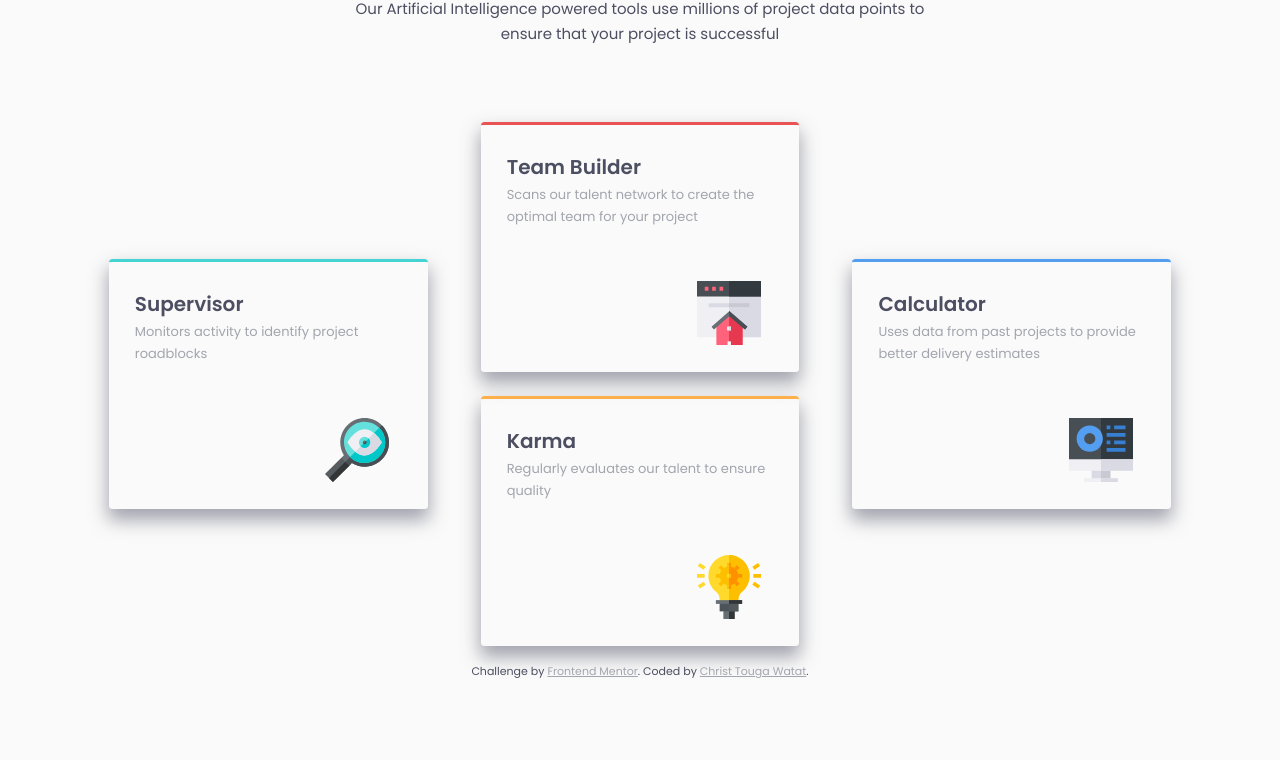
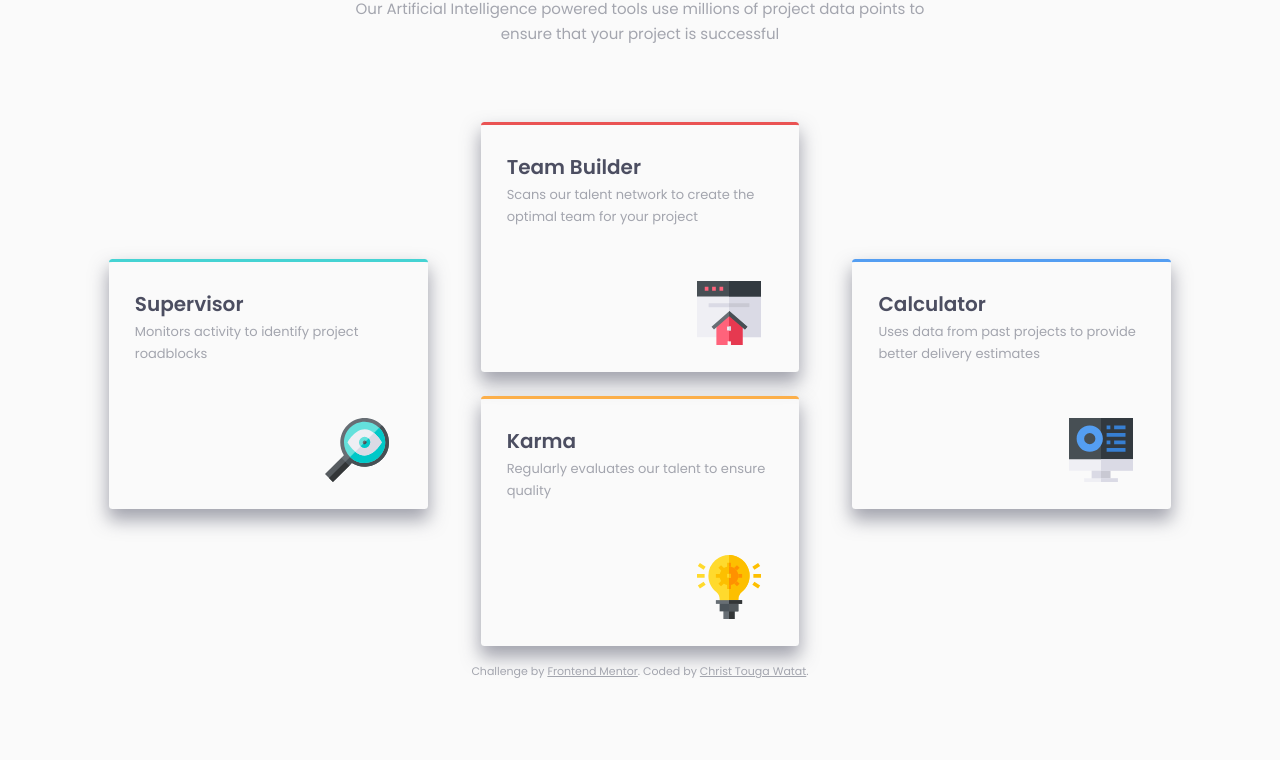
Before and after one commit to Christ-Kevin/four-card-section, a plain HTML site: page index.html in a window 1280 px wide. Shown: the part 202-962 px from the top of the page. Drawn offline with Linux system fonts and the light colour scheme.

Commit message:
updated README missing

```diff
--- a/style.css
+++ b/style.css
@@ -128,7 +128,7 @@ h2 {
     font-size: var(--fs-h2);
 }
 
-section p {
+p {
     color: hsl(229, 6%, 66%);
 }
 
```
